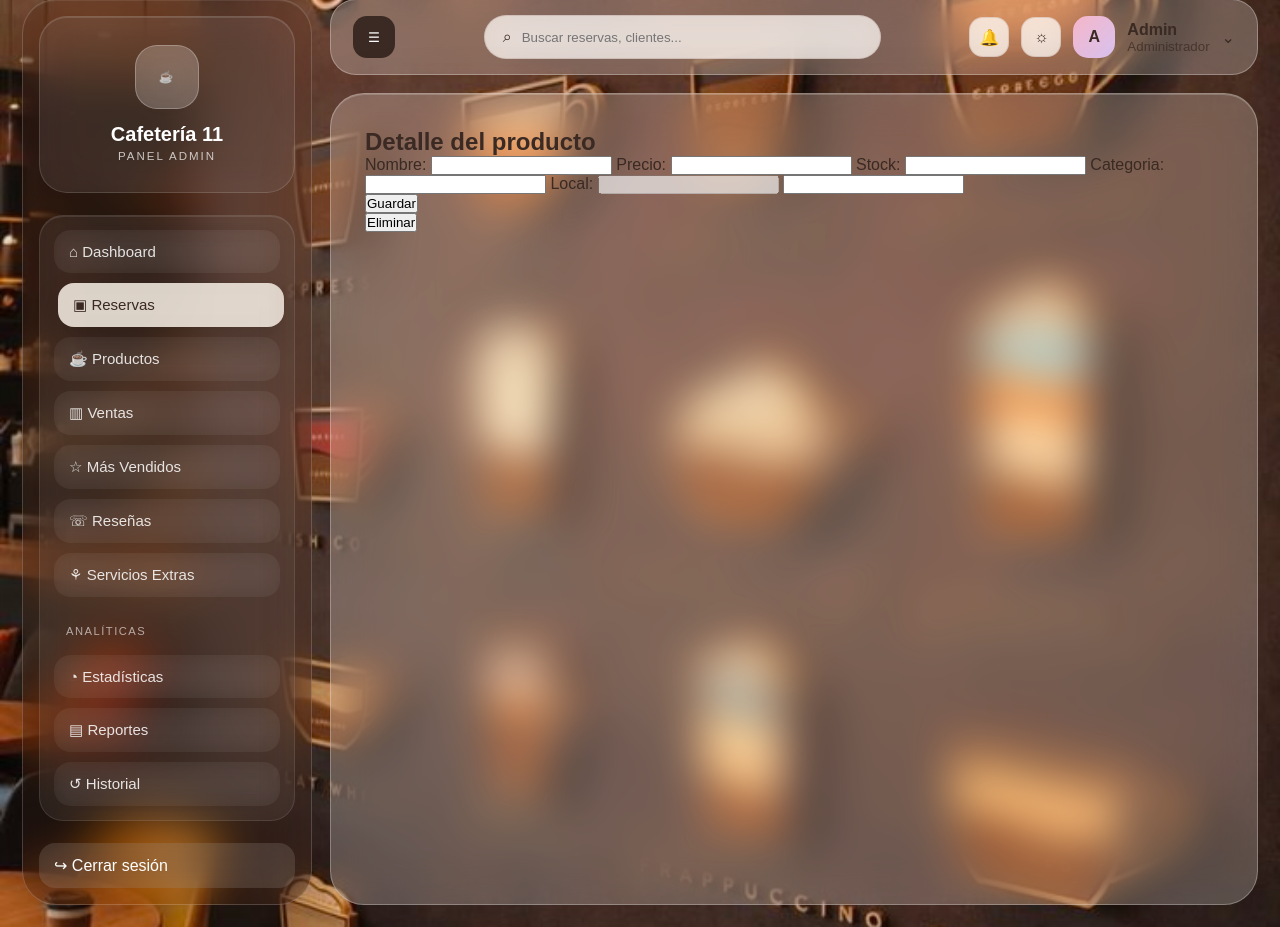
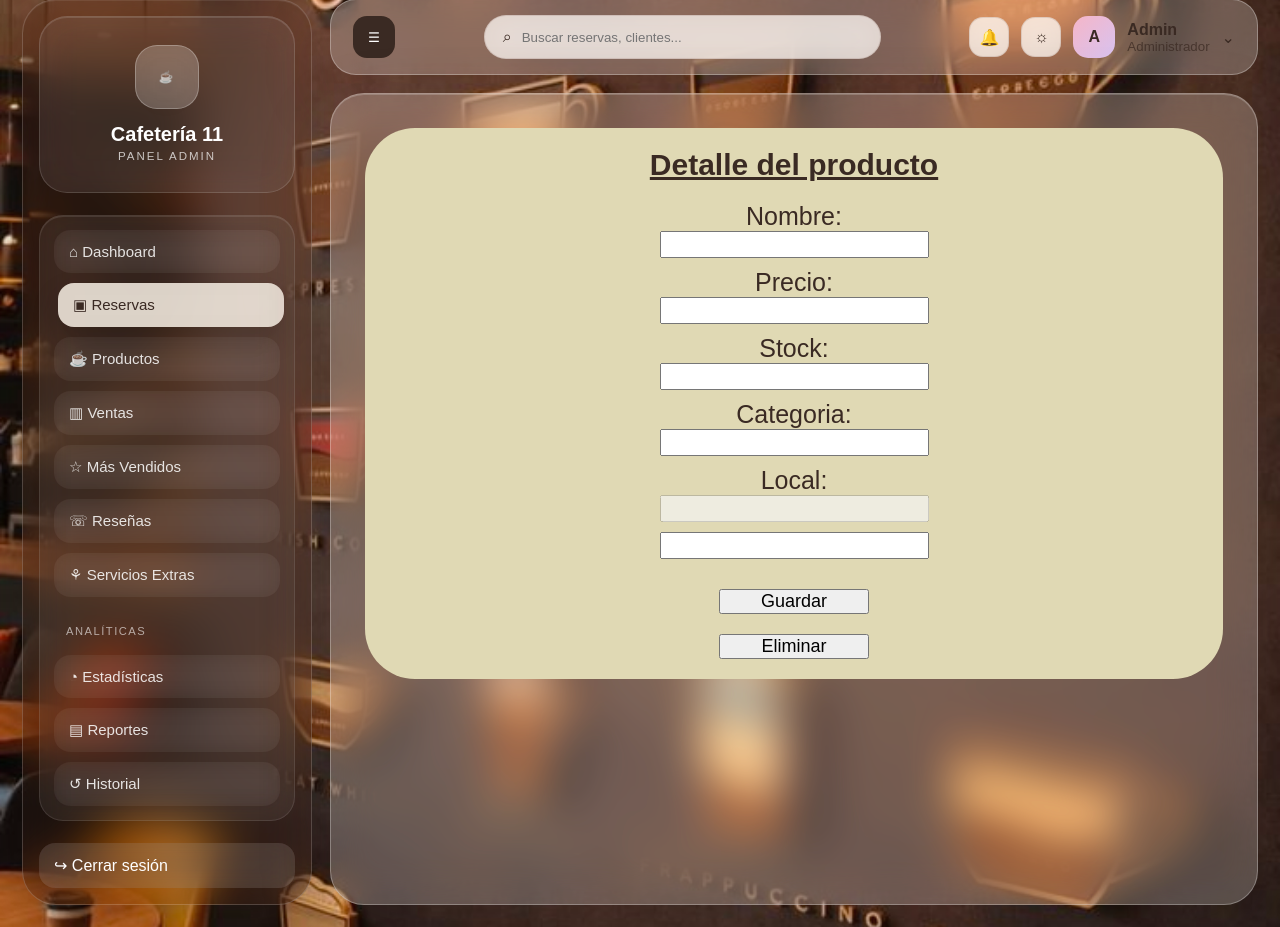
Before and after one commit to santiagoriost/Proyecto-final-integrador-IDS, a Flask app: template frontend/templates/dashboard_producto_BM.html in a window 1280 px wide. Shown: the part 23-950 px from the top of the page. Run offline with Flask 3, Linux system fonts and the light colour scheme; the template is opened without the code that fills it, so the values that code supplies are empty.

Commit message:
+estilos dashboard_productos

```diff
--- /dev/null
+++ b/frontend/static/styles/dashboard_producto_abm.css
@@ -0,0 +1,43 @@
+.contenedor_producto{
+    display: flex;
+    justify-content: center;
+    align-items: center;
+    flex-direction: column;
+    background-color: rgb(224, 217, 180);
+    gap: 20px;
+    padding: 20px;
+    border-style: hidden;
+    border-radius: 50px;
+}
+.contenedor_producto h2{
+    font-size: 30px;
+    text-decoration: underline;
+}
+form .form_producto{
+    display: flex;
+    flex-direction: column;
+    justify-content: center;
+    align-items: center;
+    text-align: center;
+    font-size: 25px;
+}
+.form_producto input{
+    font-size: 20px;
+    margin-bottom: 10px;
+    text-align: center;
+}
+.form_bttn_modificar{
+    margin-top: 20px;
+}
+.contenedor_form{
+    display: flex;
+    flex-direction: column;
+    justify-content: center;
+    align-items: center;
+    text-align: center;
+    gap: 20px;
+}
+.form_bttn_modificar, .form_bttn_eliminar, .form_bttn_agregar{
+    font-size: 18px;
+    width: 150px;
+}
--- a/frontend/static/styles/dashboard.css
+++ b/frontend/static/styles/dashboard_productos.css
@@ -14,7 +14,7 @@
 }
 
 .tabla_productos thead tr{
-    background-color: #eae4e4; /* Un tono oscuro elegante */
+    background-color: #eae4e4;
     font-weight: bold;
 }
 .tabla_productos thead tr th{
```
Also changed, not shown: frontend/static/styles/dashboard_producto.css (deleted).
